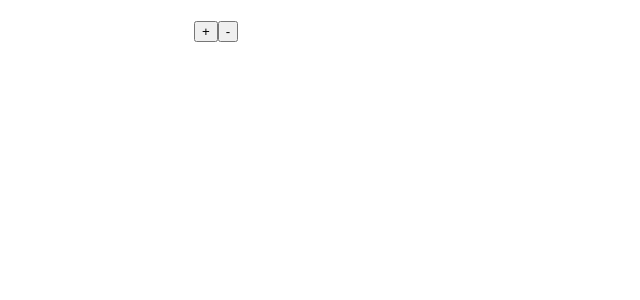
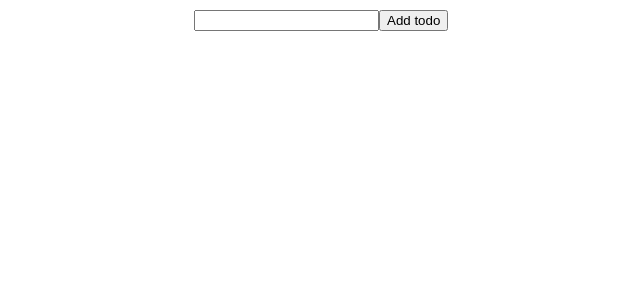
Before and after one commit to vincentleeuwen/automatic-fiesta, a React (Create React App) app: page / in a window 1280 px wide. Shown: the top 300 px of the page, without its empty margins (96-736 px from the left). Built offline with nearby package versions, Linux system fonts and the light colour scheme.

Commit message:
Hook up TODO reducer to React

```diff
--- a/src/App.js
+++ b/src/App.js
@@ -2,32 +2,68 @@ import React, { Component } from 'react';
 import { connect } from 'react-redux';
 import PropTypes from 'prop-types';
 
+import * as actionTypes from './actions/actionTypes';
 import './App.css';
-import Counter from './components/Counter';
+
+let nextTodoId = 0;
 
 class App extends Component {
+  constructor(props, context) {
+    super(props, context);
+
+    this.state = {
+      text: ''
+    }
+  }
+  onChange = (event) => {
+    const { name, value } = event.target;
+    // console.log(event.target.name);
+    // console.log(event.target.value);
+    const newState = Object.assign({}, this.state);
+    newState[name] = value;
+    this.setState(newState);
+  }
+
+  addTodo = () => {
+    const { text } = this.state;
+    const { dispatch } = this.props;
+    dispatch({
+      type: actionTypes.ADD_TODO,
+      todo: {
+        id: nextTodoId++,
+        text
+      }
+    });
+    this.setState({ text: '' });
+  }
+
   render() {
-    const { counter, dispatch } = this.props;
+    const { todos } = this.props;
+    const { text } = this.state;
     return (
       <div className="App">
-        <Counter
-          counter={counter.counter}
-          onIncrement={() => dispatch({ type: 'INCREMENT' })}
-          onDecrement={() => dispatch({ type: 'DECREMENT' })}
-        />
+        <input name="text" onChange={this.onChange} value={text} />
+        <button onClick={this.addTodo}>Add todo</button>
+        <ul>
+          {
+            todos.map(todo => {
+              return <li key={todo.id}>{todo.text}</li>
+            })
+          }
+        </ul>
       </div>
     );
   }
 }
 
 App.propTypes = {
-  counter: PropTypes.object.isRequired,
+  todos: PropTypes.array.isRequired,
   dispatch: PropTypes.func.isRequired
 }
 
 function mapStateToProps(state, ownProps) {
   return {
-    counter: state
+    todos: state.todos
   }
 }
 
```
